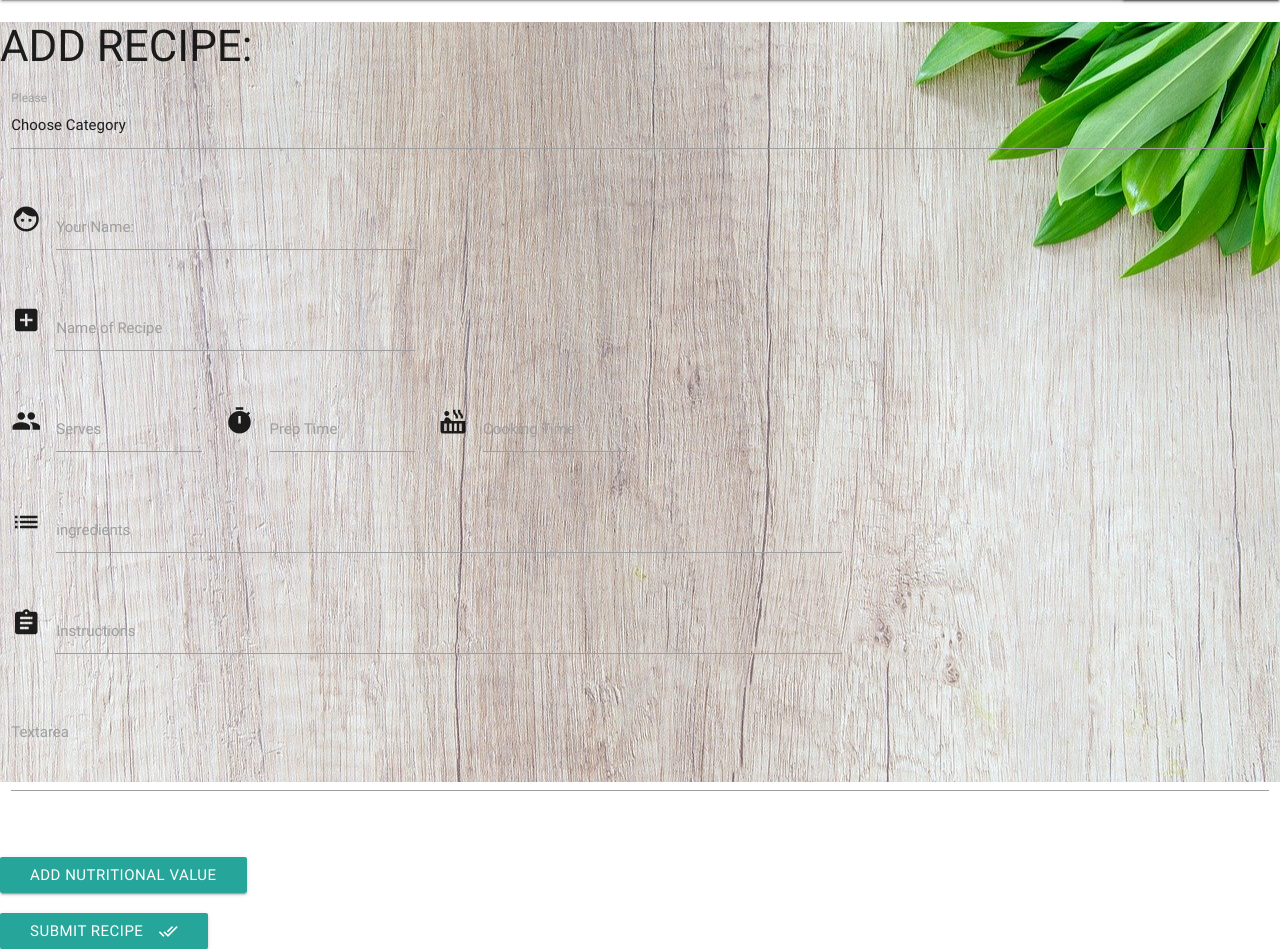
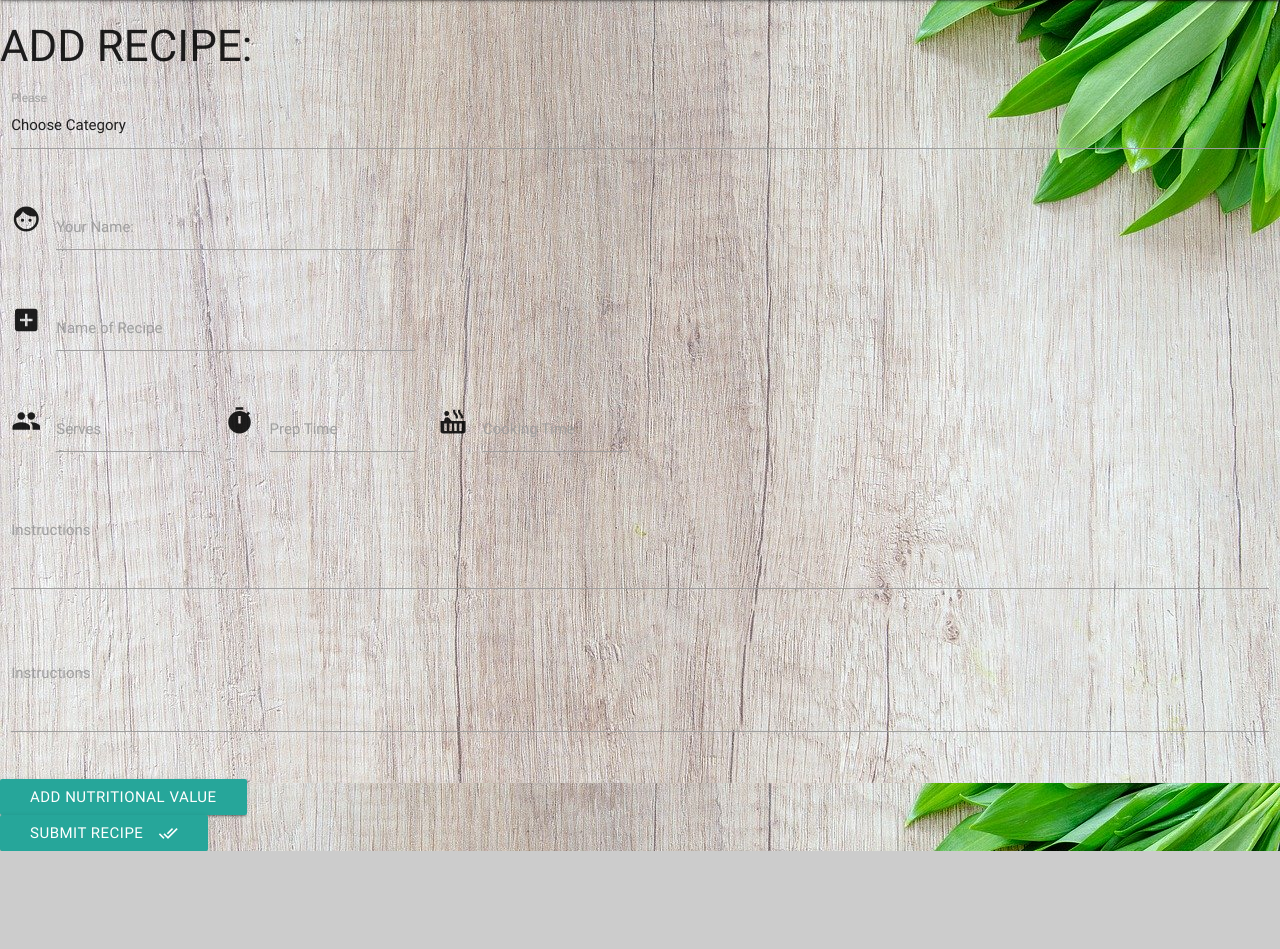
Before and after one commit to Code-Institute-Submissions/the-recipe-book-group, a Flask app: page /addrecipe in a window 1280 px wide. Shown: the part 64-1013 px from the top of the page. After the commit the page ends 915 px from the top, so only its background shows below. Run offline with Flask 2, Linux system fonts and the light colour scheme; data that the repository does not hold is empty; some libraries are stand-ins or nearby versions.

Commit message:
Background image for recipelist.html cropped and uploaded. All text centered. input fields for ingredients and instructions changed to textarea in addrecipe.html

```diff
--- a/static/css/style.css
+++ b/static/css/style.css
@@ -31,7 +31,7 @@ html, body {
 
 .recipe_list_container {
      height: 95vh;
-	background: url("/static/images/wood-2142308_1280.jpg") no-repeat center center fixed;
+	background: url("/static/images/wood-2142308_1280.jpeg") no-repeat center center fixed;
 	-webkit-background-size: cover;
 	-moz-background-size: cover;
 	-o-background-size: cover;
@@ -47,6 +47,13 @@ nav {
 
 }
 
+.list_wrapper {
+    text-align: center;
+}
+
+.list_wrapper > p a {
+    display: inline-block;
+}
 
 
 footer {
--- a/templates/addrecipe.html
+++ b/templates/addrecipe.html
@@ -1,7 +1,7 @@
 {% extends 'base.html' %}
 
 {% block content %}
-<div class="container-fluid add_recipe_container">
+<body class="container-fluid add_recipe_container">
 <div>
 <h3>ADD RECIPE:</h3>
 </div>
@@ -51,38 +51,23 @@
 
     </div>
 
-    <div class="row">
-    <div class="input-field col s8">
-          <i class="material-icons prefix">list</i>
-          <input id="ingredients" name="ingredients" type="text" class="validate">
-          <label for="icon_prefix">ingredients</label>
+  <div class="row">
+        <div class="input-field col s12">
+          <textarea id="textarea1" class="materialize-textarea"></textarea>
+          <label for="textarea1">Instructions</label>
         </div>
-
-    </div>
-
-      <div class="row">
-    <div class="input-field col s8">
-          <i class="material-icons prefix">assignment</i>
-          <input id="instructions" name="instructions" type="text" class="validate">
-          <label for="icon_prefix">Instructions</label>
-        </div>
-
-    </div>
-    <div class="row">
-
-    <div class="row">
-    <form class="col s12">
+      </div>
       <div class="row">
         <div class="input-field col s12">
           <textarea id="textarea1" class="materialize-textarea"></textarea>
-          <label for="textarea1">Textarea</label>
+          <label for="textarea1">Instructions</label>
         </div>
       </div>
-    </form>
-  </div>
+
+
 
 <a class="waves-effect waves-light btn">Add Nutritional Value</a>
-    </div>
+
 
  <div class="row">
       <button class="btn waves-effect waves-light" type="submit" name="action">Submit Recipe
@@ -93,6 +78,7 @@
     </form>
 
 </div>
+ </body>
 <!-- Icons:
 
 library_book
--- a/templates/chooserecipe.html
+++ b/templates/chooserecipe.html
@@ -6,7 +6,7 @@
 
 
 
-  </div>
+
 
 
 
```
Also changed, not shown: templates/recipelist.html (+11 -4 lines), static/images/bell-pepper-2179100_1280.jpg (added), static/images/landing_page.jpg (deleted), static/images/wood-2142308_1280.jpeg (added), static/images/wood-2142308_1280.jpg (deleted).
